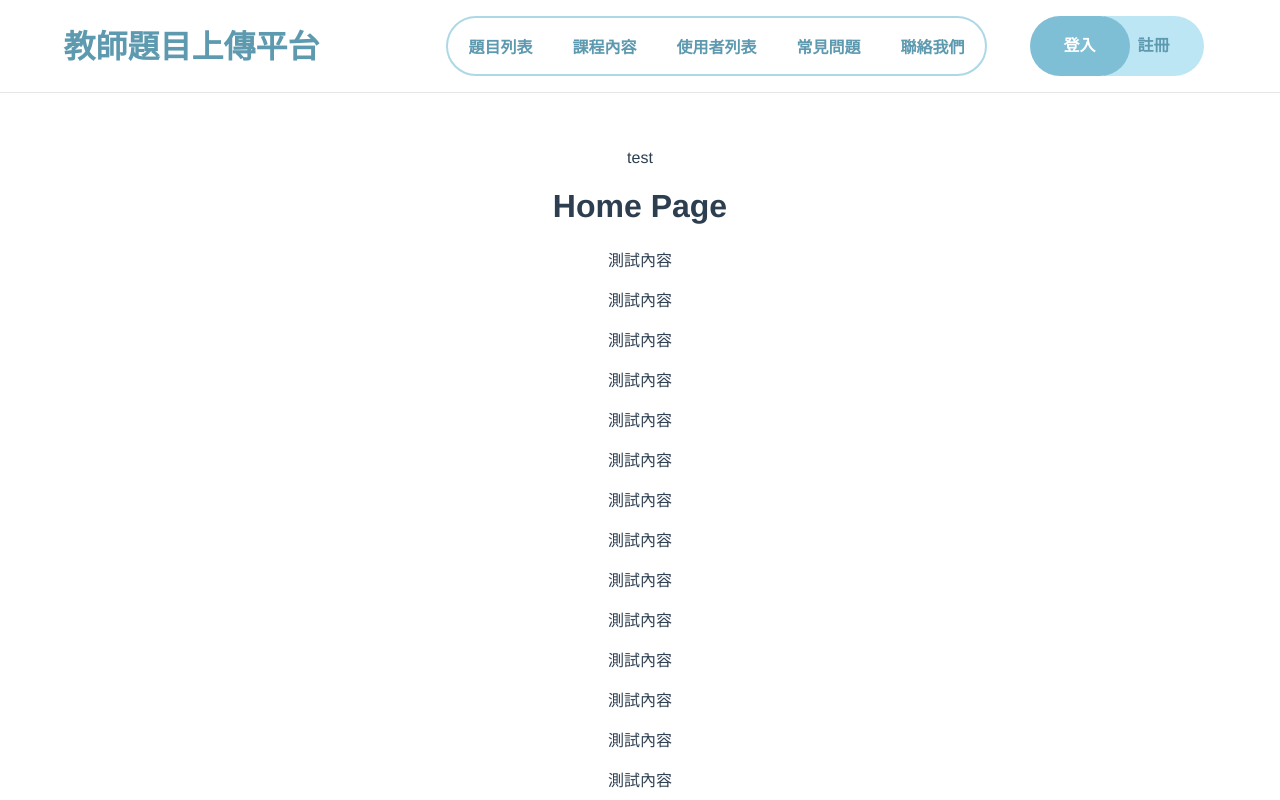
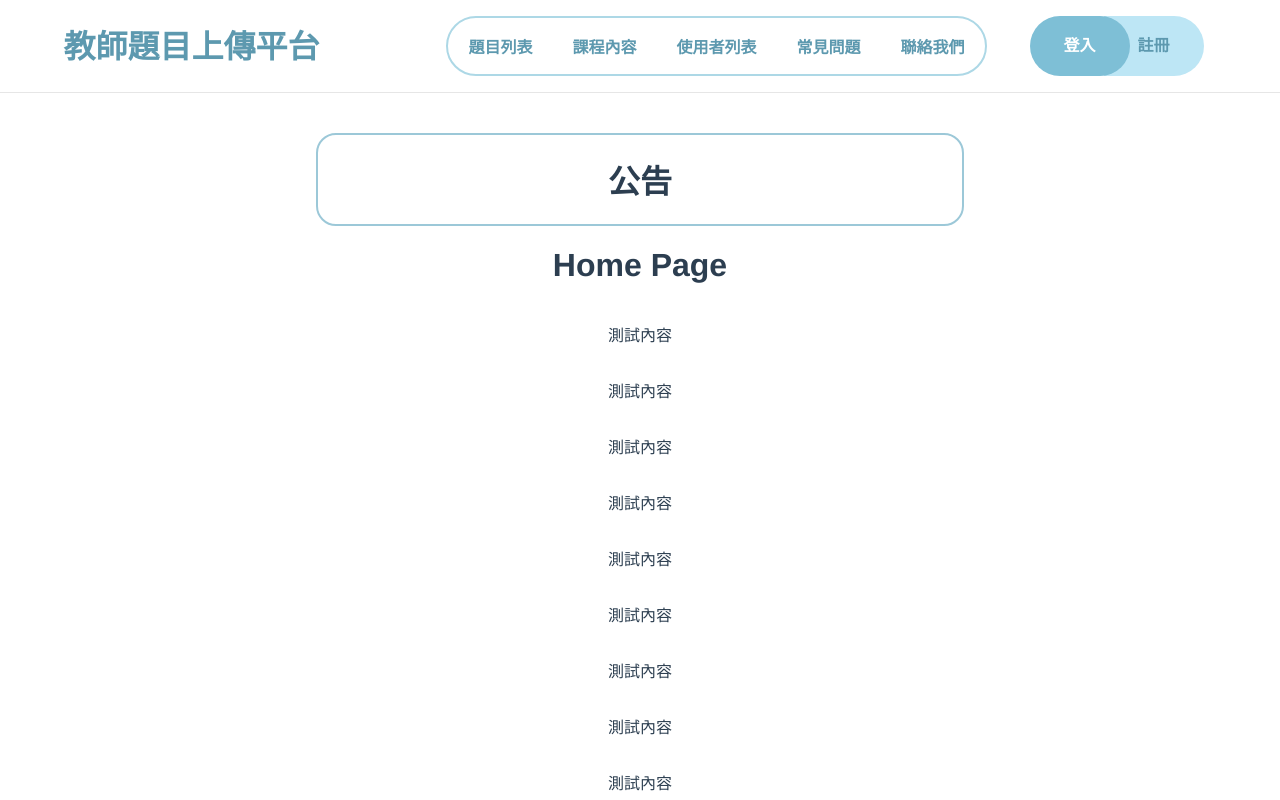
Before and after one commit to k12edu/teacher.k12edu.uk, a Vue app: page / in a window 1280 px wide. Shown: the top 800 px of the page. Built offline with nearby package versions, Linux system fonts and the light colour scheme.

Commit message:
add announcement div

```diff
--- a/src/components/Announcement.vue
+++ b/src/components/Announcement.vue
@@ -1,6 +1,7 @@
 <template>
     <div id="announcement">
-      <p>test</p>
+      <h1>公告</h1>
+      <div id="announcement-list"></div>
     </div>
   </template>
 
@@ -18,5 +19,11 @@
 
   <!-- Add "scoped" attribute to limit CSS to this component only -->
   <style scoped>
-
+  #announcement{
+    display: flex;
+    flex-direction: column;
+    width: 80%;
+    border: 2px solid rgb(156, 200, 216);
+    border-radius: 20px;
+  }
   </style>
--- a/src/components/Body.vue
+++ b/src/components/Body.vue
@@ -46,6 +46,11 @@
 
   <!-- Add "scoped" attribute to limit CSS to this component only -->
   <style scoped>
+  #body{
+    display: flex;
+    flex-direction: column;
+    align-items: center;
+  }
   h3 {
     margin: 40px 0 0;
   }
--- a/src/components/Header.vue
+++ b/src/components/Header.vue
@@ -31,6 +31,7 @@
   }
   h1 {
     color: rgb(93, 153, 175);
+    text-wrap: nowrap;
   }
   a {
     text-decoration: none;
--- a/src/components/ProblemListBody.vue
+++ b/src/components/ProblemListBody.vue
@@ -82,6 +82,14 @@
           this.inputPage=this.page;
         }
       },
+      toFirstPage(){
+        this.inputPage=1;
+        this.applyInput();
+      },
+      toLastPage(){
+        this.inputPage=Math.ceil(this.items.length/20);
+        this.applyInput();
+      }
     },
     mounted() {
       if (this.items.length === 0) {
```
